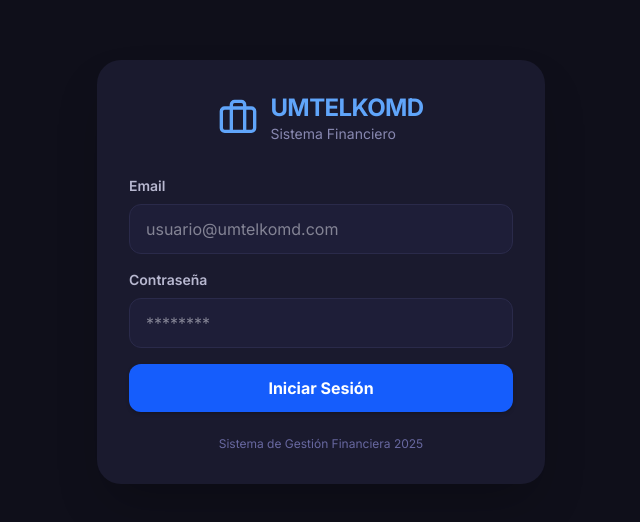
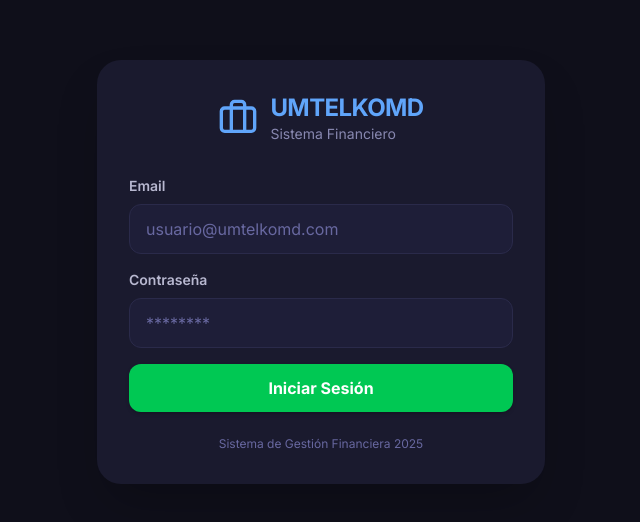
Before and after one commit to jarl9801/fincontrol, a React (Vite) app: page / in a window 1280 px wide. Shown: the part 128-650 px from the top of the page, without its empty margins (319-959 px from the left). Built offline with nearby package versions, Linux system fonts and the light colour scheme; no server answers.

Commit message:
Pending dark theme fixes

```diff
--- a/src/App.jsx
+++ b/src/App.jsx
@@ -45,7 +45,7 @@ const VIEW_TITLES = {
 
 // Skeleton Loading Component
 const SkeletonCard = () => (
-  <div className="bg-white p-6 rounded-2xl shadow-sm border border-slate-100">
+  <div className="bg-[#1a1a2e] p-6 rounded-2xl shadow-sm border border-[#2a2a4a]">
     <div className="flex items-center justify-between">
       <div className="flex-1">
         <div className="skeleton h-4 w-24 mb-2"></div>
@@ -61,10 +61,10 @@ const LoadingState = () => (
     <div className="flex items-center justify-center py-12">
       <div className="flex flex-col items-center gap-4">
         <div className="relative">
-          <Loader2 className="w-10 h-10 text-blue-500 animate-spin" />
-          <div className="absolute inset-0 bg-blue-500/20 blur-xl rounded-full"></div>
+          <Loader2 className="w-10 h-10 text-[#00C853] animate-spin" />
+          <div className="absolute inset-0 bg-[#00C853]/20 blur-xl rounded-full"></div>
         </div>
-        <p className="text-slate-500 font-medium">Cargando datos financieros...</p>
+        <p className="text-[#9898b8] font-medium">Cargando datos financieros...</p>
       </div>
     </div>
     <div className="grid grid-cols-1 md:grid-cols-2 lg:grid-cols-4 gap-5">
@@ -73,7 +73,7 @@ const LoadingState = () => (
       <SkeletonCard />
       <SkeletonCard />
     </div>
-    <div className="bg-white rounded-2xl shadow-sm border border-slate-100 p-6">
+    <div className="bg-[#1a1a2e] rounded-2xl shadow-sm border border-[#2a2a4a] p-6">
       <div className="skeleton h-6 w-48 mb-6"></div>
       <div className="space-y-3">
         <div className="skeleton h-12 w-full rounded-lg"></div>
--- a/src/components/ui/TransactionFormModal.jsx
+++ b/src/components/ui/TransactionFormModal.jsx
@@ -187,7 +187,7 @@ const TransactionFormModal = ({
     <div className="fixed inset-0 z-50 flex items-center justify-center bg-slate-900/60 backdrop-blur-sm p-4 animate-fadeIn">
       <div className="bg-[#1a1a2e] rounded-3xl shadow-2xl w-full max-w-lg overflow-hidden animate-scaleIn max-h-[90vh] overflow-y-auto">
         {/* Header */}
-        <div className="px-6 py-5 border-b border-[#2a2a4a] flex justify-between items-center bg-gradient-to-r from-slate-50 to-white">
+        <div className="px-6 py-5 border-b border-[#2a2a4a] flex justify-between items-center bg-[#1e1e38]">
           <div>
             <h3 className="font-bold text-xl text-[#d0d0e0]">
               {editingTransaction ? 'Editar Transacción' : 'Nueva Transacción'}
--- a/src/features/auth/Login.jsx
+++ b/src/features/auth/Login.jsx
@@ -34,7 +34,7 @@ const Login = () => {
             <input
               type="email"
               required
-              className="w-full px-4 py-3 border border-[#3a3a5a] rounded-lg focus:ring-2 focus:ring-blue-500 focus:border-transparent outline-none"
+              className="w-full px-4 py-3 bg-[#252540] text-[#e8e8f0] border border-[#3a3a5a] rounded-lg focus:ring-2 focus:ring-[#00C853] focus:border-transparent outline-none placeholder-[#6868a0]"
               value={loginData.email}
               onChange={(e) => setLoginData({...loginData, email: e.target.value})}
               placeholder="usuario@umtelkomd.com"
@@ -46,7 +46,7 @@ const Login = () => {
             <input
               type="password"
               required
-              className="w-full px-4 py-3 border border-[#3a3a5a] rounded-lg focus:ring-2 focus:ring-blue-500 focus:border-transparent outline-none"
+              className="w-full px-4 py-3 bg-[#252540] text-[#e8e8f0] border border-[#3a3a5a] rounded-lg focus:ring-2 focus:ring-[#00C853] focus:border-transparent outline-none placeholder-[#6868a0]"
               value={loginData.password}
               onChange={(e) => setLoginData({...loginData, password: e.target.value})}
               placeholder="********"
@@ -61,7 +61,7 @@ const Login = () => {
 
           <button
             type="submit"
-            className="w-full bg-blue-600 hover:bg-blue-700 text-white font-bold py-3 rounded-lg transition-colors shadow-md"
+            className="w-full bg-[#00C853] hover:bg-[#00b348] text-white font-bold py-3 rounded-lg transition-colors shadow-md"
           >
             Iniciar Sesión
           </button>
```
